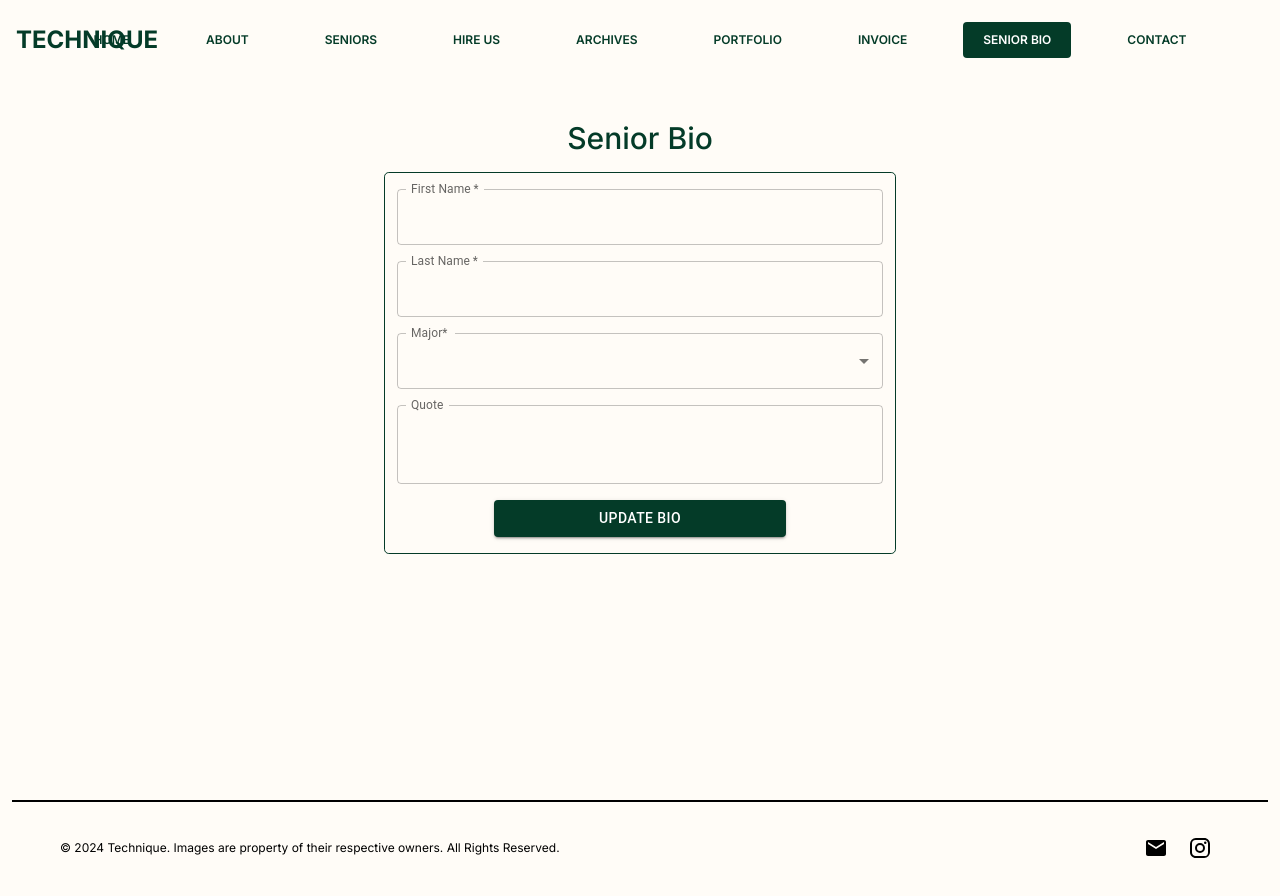
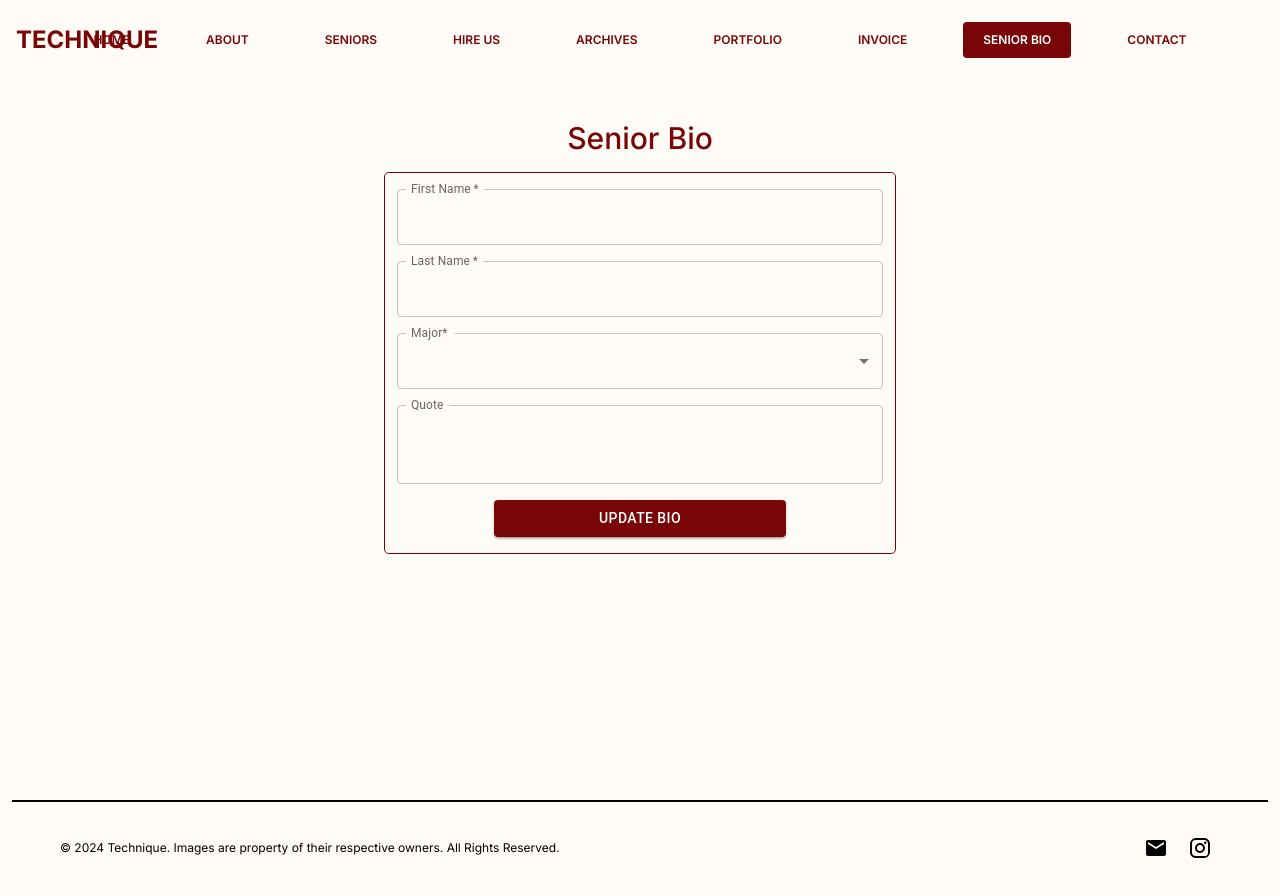
Before and after one commit to MIT-Technique/Technique-Website, a Next.js app: page /bio in a window 1280 px wide. Built offline with nearby package versions, Linux system fonts and the light colour scheme.

Commit message:
Changed the color scheme of the website

```diff
--- a/src/app/archives/page.jsx
+++ b/src/app/archives/page.jsx
@@ -289,7 +289,7 @@ function page() {
     <>
       <div className="min-h-screen flex flex-col lg:pt-[5vh] pt-[10vh] ">
         <main className="h-full w-full md:px-12 lg:px-24 font-light flex flex-col justify-center items-center ">
-          <div className="flex flex-col justify-center items-center bg-[#043b28] rounded-t-lg text-white pt-4 w-full">
+          <div className="flex flex-col justify-center items-center bg-[#790606] rounded-t-lg text-white pt-4 w-full">
             <div className="flex flex-col justify-center w-full items-center space-y-3 ">
               <h1>
                 Archive
--- a/src/app/bio/page.jsx
+++ b/src/app/bio/page.jsx
@@ -59,13 +59,13 @@ export default function page() {
     <>
       <div className="min-h-[90vh]  relative lg:pt-[5vh] pt-[10vh] flex flex-col">
         <main className="flex-1  flex items-center justify-start flex-col">
-          <h2 className="text-[#043b28] flex justify-center pb-4 font-medium">
+          <h2 className="text-[#790606] flex justify-center pb-4 font-medium">
             Senior Bio
           </h2>
           <Box
             component="form"
             sx={{
-              border: "1px solid #043b28",
+              border: "1px solid #790606",
               borderRadius: "0.3rem",
               borderColor: "",
               padding: "8px",
@@ -220,7 +220,7 @@ export default function page() {
               variant="contained"
               sx={{
                 margin: "8px",
-                backgroundColor: "#043b28",
+                backgroundColor: "#790606",
                 "&:hover": {
                   backgroundColor: "#06503a",
                   boxShadow:
--- a/src/app/contact/page.jsx
+++ b/src/app/contact/page.jsx
@@ -26,7 +26,7 @@ function page() {
                 Photo Credits: MIT Technique
               </p>
             </div>
-            <div className="text-center w-[100%] h-[60vh] xs:h-[50vh] sm:h-[55vh] lg:h-[60vh] bg-[#043b28] rounded-2xl py-4 flex flex-row lg:flex-col justify-center items-center text-white m-0">
+            <div className="text-center w-[100%] h-[60vh] xs:h-[50vh] sm:h-[55vh] lg:h-[60vh] bg-[#790606] rounded-2xl py-4 flex flex-row lg:flex-col justify-center items-center text-white m-0">
               <div className="w-1/2 flex flex-col align-center justify-center">
                 <div className="flex flex-col space-y-1 items-center pb-3">
                   <h1 className=" text-lg font-[400] ">
--- a/src/app/invoice/page.jsx
+++ b/src/app/invoice/page.jsx
@@ -106,13 +106,13 @@ export default function page() {
     <>
       <div className="min-h-[90vh]  relative lg:pt-[5vh] pt-[10vh] flex flex-col">
         <main className="flex-1  flex items-center justify-start flex-col">
-          <h2 className="text-[#043b28] flex justify-center pb-4 font-medium">
+          <h2 className="text-[#790606] flex justify-center pb-4 font-medium">
             Invoice Form
           </h2>
           <Box
             component="form"
             sx={{
-              border: "1px solid #043b28",
+              border: "1px solid #790606",
               borderRadius: "0.3rem",
               borderColor: "",
               padding: "8px",
@@ -244,7 +244,7 @@ export default function page() {
               variant="contained"
               sx={{
                 margin: "8px",
-                backgroundColor: "#043b28",
+                backgroundColor: "#790606",
                 "&:hover": {
                   backgroundColor: "#06503a",
                   boxShadow:
--- a/src/app/login/page.jsx
+++ b/src/app/login/page.jsx
@@ -23,13 +23,13 @@ export default function page() {
     <>
       <div className="min-h-[90vh]  relative lg:pt-[5vh] pt-[10vh] flex flex-col">
         <main className="flex-1  flex items-center justify-start flex-col">
-          <h2 className="text-[#043b28] flex justify-center pb-4 font-medium">
+          <h2 className="text-[#790606] flex justify-center pb-4 font-medium">
             Sign In
           </h2>
           <Box
             component="form"
             sx={{
-              border: "1px solid #043b28",
+              border: "1px solid #790606",
               borderRadius: "0.3rem",
               borderColor: "",
               padding: "8px",
@@ -62,7 +62,7 @@ export default function page() {
               variant="contained"
               sx={{
                 margin: "8px",
-                backgroundColor: "#043b28",
+                backgroundColor: "#790606",
                 "&:hover": {
                   backgroundColor: "#06503a",
                   boxShadow:
--- a/src/components/Navbar_and_Sidebar/Navbar.css
+++ b/src/components/Navbar_and_Sidebar/Navbar.css
@@ -50,7 +50,7 @@ nav {
 .indicator {
   position: absolute;
   height: 100%;
-  background-color: #043b28;
+  background-color: #790606;
   /* transition: all 0.3s ease; */
   border-radius: 4px; /* Adjust the border-radius if needed */
   z-index: 5; /* Ensure the indicator is behind the nav items */
--- a/src/components/Navbar_and_Sidebar/Navbar_new.jsx
+++ b/src/components/Navbar_and_Sidebar/Navbar_new.jsx
@@ -64,7 +64,7 @@ function Navbar() {
         }`}
       >
         <nav
-          className={`h-[10vh]  text-[#043b28]  top-0 w-full flex items-center`}
+          className={`h-[10vh]  text-[#790606]  top-0 w-full flex items-center`}
           ref={navRef}
         >
           <Link
@@ -76,7 +76,7 @@ function Navbar() {
           <div className="flex space-x-9 text-xs w-full justify-center font-semibold">
             <Link
               className={`nav-item ${pathname == "/" ? "active" : ""} ${
-                firstLoad && pathname == "/" ? "bg-[#043b28] rounded-[4px]" : ""
+                firstLoad && pathname == "/" ? "bg-[#790606] rounded-[4px]" : ""
               }`}
               href="/"
             >
@@ -85,7 +85,7 @@ function Navbar() {
             <Link
               className={`nav-item ${pathname == "/about" ? "active" : ""} ${
                 firstLoad && pathname == "/about"
-                  ? "bg-[#043b28] rounded-[4px]"
+                  ? "bg-[#790606] rounded-[4px]"
                   : ""
               }`}
               href="/about"
@@ -95,7 +95,7 @@ function Navbar() {
             <Link
               className={`nav-item ${pathname == "/seniors" ? "active" : ""} ${
                 firstLoad && pathname == "/seniors"
-                  ? "bg-[#043b28] rounded-[4px]"
+                  ? "bg-[#790606] rounded-[4px]"
                   : ""
               }`}
               href="/seniors"
@@ -105,7 +105,7 @@ function Navbar() {
             <Link
               className={`nav-item ${pathname == "/hire" ? "active" : ""} ${
                 firstLoad && pathname == "/hire"
-                  ? "bg-[#043b28] rounded-[4px]"
+                  ? "bg-[#790606] rounded-[4px]"
                   : ""
               }`}
               href="/hire"
@@ -116,7 +116,7 @@ function Navbar() {
             <Link
               className={`nav-item ${pathname == "/archives" ? "active" : ""} ${
                 firstLoad && pathname == "/archives"
-                  ? "bg-[#043b28] rounded-[4px]"
+                  ? "bg-[#790606] rounded-[4px]"
                   : ""
               }`}
               href="/archives"
@@ -128,7 +128,7 @@ function Navbar() {
                 pathname == "/portfolio" ? "active" : ""
               } ${
                 firstLoad && pathname == "/portfolio"
-                  ? "bg-[#043b28] rounded-[4px]"
+                  ? "bg-[#790606] rounded-[4px]"
                   : ""
               }`}
               href="/portfolio"
@@ -138,7 +138,7 @@ function Navbar() {
             <Link
               className={`nav-item ${pathname == "/invoice" ? "active" : ""} ${
                 firstLoad && pathname == "/invoice"
-                  ? "bg-[#043b28] rounded-[4px]"
+                  ? "bg-[#790606] rounded-[4px]"
                   : ""
               }`}
               href="/invoice"
@@ -150,7 +150,7 @@ function Navbar() {
                 pathname == "/bio" || pathname == "/login" ? "active" : ""
               } ${
                 firstLoad && (pathname == "/bio" || pathname == "/login")
-                  ? "bg-[#043b28] rounded-[4px]"
+                  ? "bg-[#790606] rounded-[4px]"
                   : ""
               }`}
               href="/login"
@@ -160,7 +160,7 @@ function Navbar() {
             <Link
               className={`nav-item ${pathname == "/contact" ? "active" : ""} ${
                 firstLoad && pathname == "/contact"
-                  ? "bg-[#043b28] rounded-[4px]"
+                  ? "bg-[#790606] rounded-[4px]"
                   : ""
               }`}
               href="/contact"
```
Also changed, not shown: src/components/Navbar_and_Sidebar/Sidebar.jsx (+21 -22 lines).
